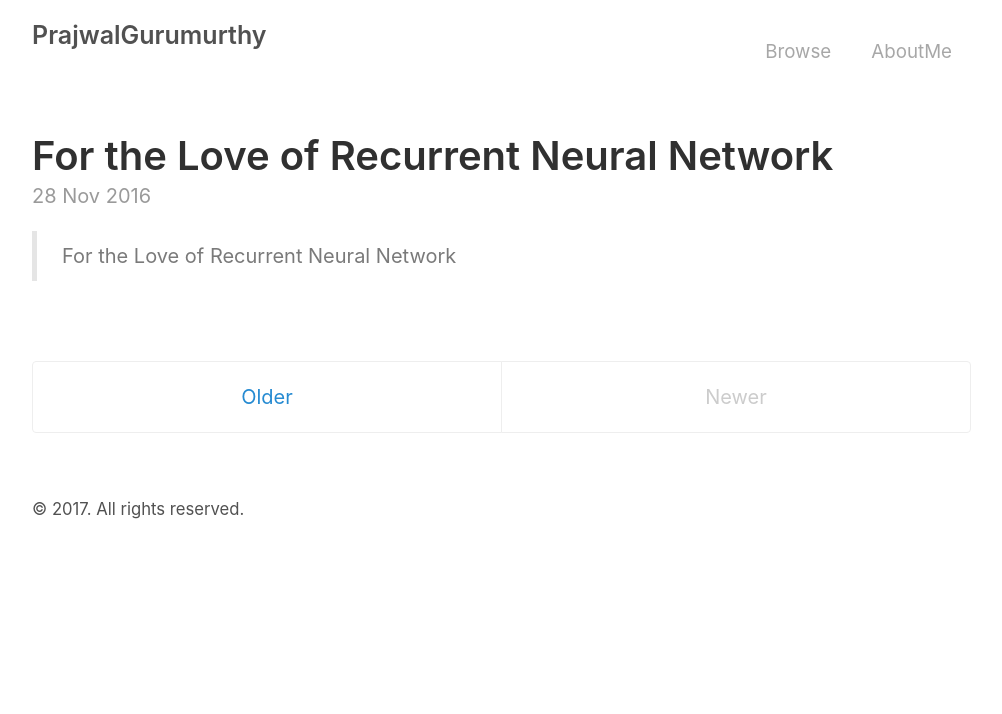
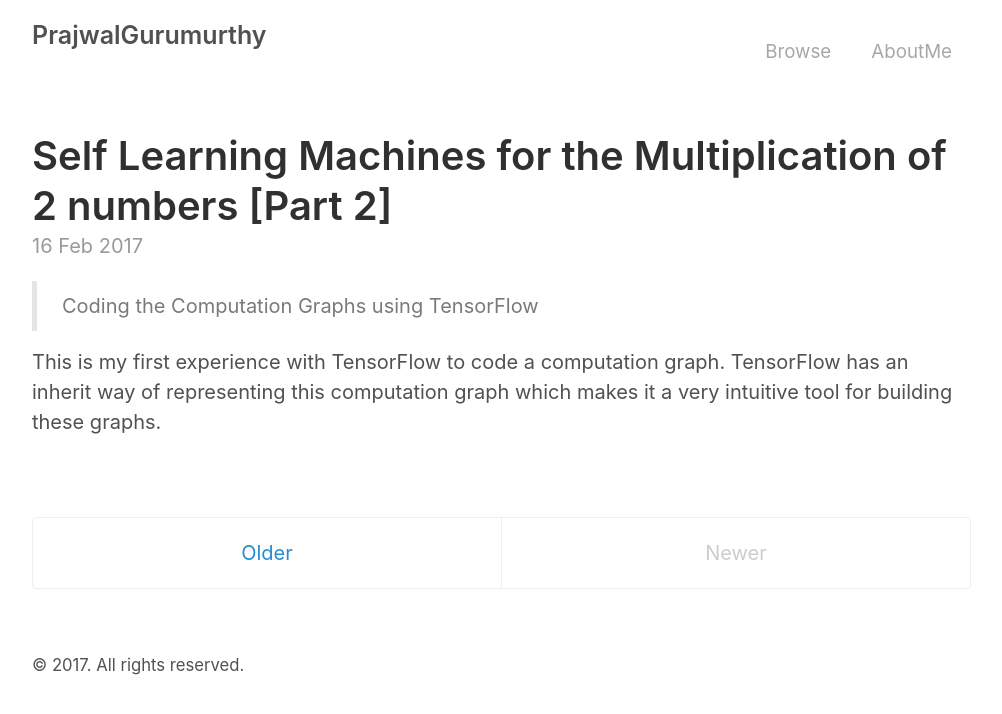
Before and after one commit to PrajwalGurumurthy/prajwalgurumurthy.github.io, a Jekyll site: the page built from index.html, in a window 1280 px wide. Shown: the top 714 px of the page, without its empty margins (138-1140 px from the left). Built offline with Jekyll 4.4.1, drawn with Linux system fonts in a browser that asks for light colours; the list of posts is cut into pages by our own code.

Commit message:
Mul PArt2 initial commit

```diff
--- a/_posts/2016-11-28-RNN.md
+++ /dev/null
@@ -1,7 +0,0 @@
----
-layout: post
-title: For the Love of Recurrent Neural Network
-description: RNNs are magical in the way they capture the essence of data over a period of time.
----
-
->For the Love of Recurrent Neural Network
--- /dev/null
+++ b/_posts/2017-02-16-MultiplicationPart2.md
@@ -0,0 +1,10 @@
+---
+layout: post
+title: Self Learning Machines for the Multiplication of 2 numbers [Part 2]
+description: Lets code the computation graph that we created in the Part1. TensorFlow has an inherit way of representing this computation graph which makes it a very intuitive tool for building these graphs.
+---
+
+>Coding the Computation Graphs using TensorFlow
+
+This is my first experience with TensorFlow to code a computation graph.
+TensorFlow has an inherit way of representing this computation graph which makes it a very intuitive tool for building these graphs.
```
Also changed, not shown: _posts/2016-05-01-Multiplcation.md (+1 -1 lines).
